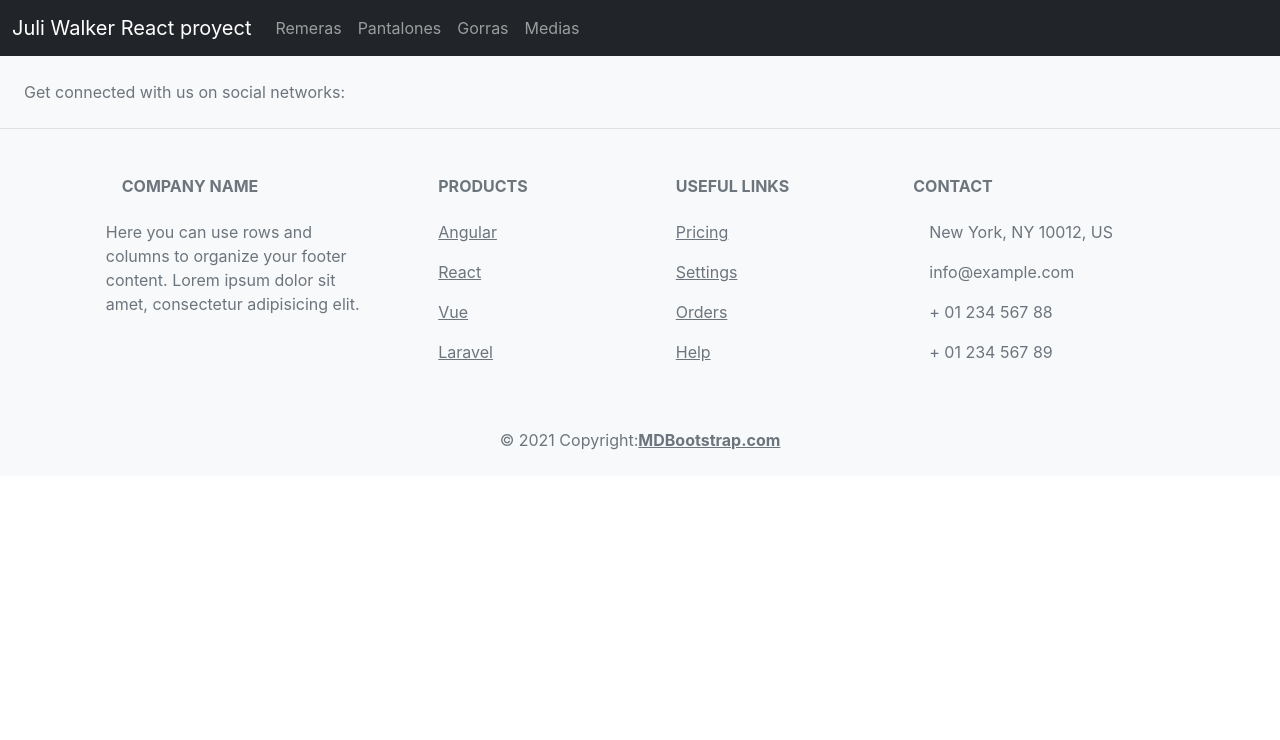
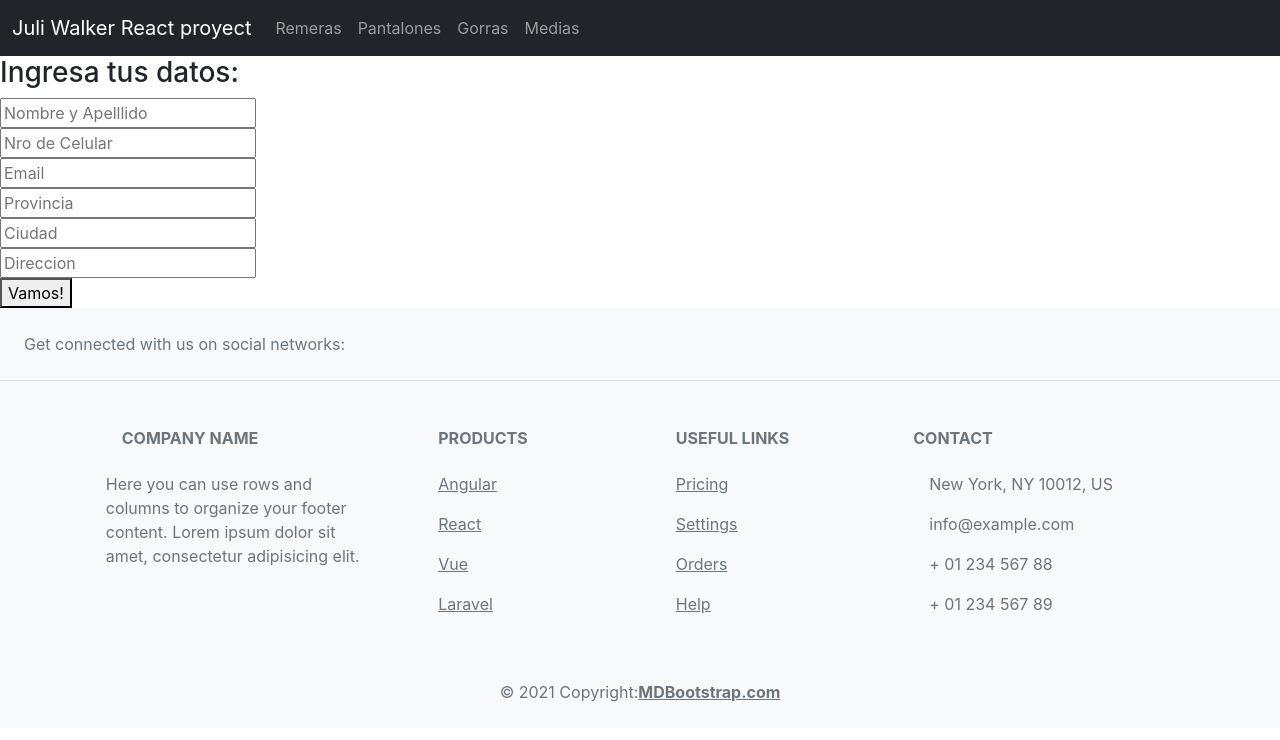
Before and after one commit to JuliWalker/reactApp-JuliWalker, a React (Create React App) app: page /TerminarCompra in a window 1280 px wide. Shown: the top 740 px of the page. Built offline with nearby package versions, Linux system fonts and the light colour scheme.

Commit message:
sumamos el formulario de completar compra y la subida de orden a firebase

```diff
--- a/src/App.js
+++ b/src/App.js
@@ -7,6 +7,7 @@
 import ItemDetailContainer from './components/ItemDetailContainer';
 import Cart from './components/Cart';
 import CartProvider from './components/context/CartProvider';
+import TerminarCompra from './components/TerminarCompra';
 
 export default function App() {
   return (
@@ -34,6 +35,10 @@
               <ItemDetailContainer />
             </Route>
 
+            <Route exact path="/TerminarCompra">
+              <TerminarCompra />
+            </Route>
+
           </Switch>
 
           <Footer />
@@ -47,3 +52,10 @@
 
 // Corregir la logica de desaparecer el carrito aplicando bien sintactic Sugar.
 // Preguntar como mejorar la parte del If de ItemListContainer para no hcer una doble declaración con un VAR
+// hacer validación de datos en todos los formularios.
+// Limpiar el codigo de la rama MediaDeviceInfo, que no quede nada que no se use en la rama productiva
+// Configurar bien el git ignore
+// actualizar el README - Escribir todos los install que llevan el proyecto (node, firebase, boostrap, reactrooter, todo con su versión instalada)
+// Revisar que onda Versel para subir el proyecto a productivo.
+// limpiar todas las cosas que vienen por defecto en el react app y no sirven.
+// Terminar el proyecto con la funcionalidad de compra, guardando los datos de la compra (sin pago) y que te mande a una pagina de "gracias por su compra" y un boton para volver a comrpar.
--- a/src/components/Cart.jsx
+++ b/src/components/Cart.jsx
@@ -4,6 +4,7 @@
 import { cartContext } from "./context/CartProvider";
 import CartItem from "./CartItem";
 import { Link } from 'react-router-dom';
+import { NavLink } from 'react-router-dom';
 
 export default function Cart() {
 
@@ -29,7 +30,7 @@
                     :
                     <div>
                         <p className="mt-5">Cart price: {cartPrice} </p>
-                        <button type="button" className="btn btn-success m-4">Finalizar compra</button>
+                        <NavLink className="btn btn-success m-4" to='/TerminarCompra'>Finalizar compra</NavLink>
                         <button onClick={() => clearCart()} type="button" className="btn btn-danger m-4">Borrar todo</button>
                     </div>
                 }
--- /dev/null
+++ b/src/components/TerminarCompra.jsx
@@ -0,0 +1,85 @@
+import React, { useState, useEffect, useRef, useContext } from "react";
+import firebase from "firebase";
+import { getFirestore } from '../firebase/firebase'
+import { cartContext } from "./context/CartProvider";
+
+export default function TerminarCompra() {
+
+    const [orderId, setOrderId] = useState('');
+
+    const { cart, sumTotal } = useContext(cartContext);
+
+    const nameRef = useRef();
+    const addressRef = useRef();
+    const cityRef = useRef();
+    const stateRef = useRef();
+    const emailRef = useRef();
+    const mobileRef = useRef();
+
+    const [cartPrice, setCartPrice] = useState(0);
+
+    useEffect(() => {
+            setCartPrice(sumTotal());
+    }, [cart])
+
+    function handleClick() {
+
+        const db = getFirestore();
+        const orders = db.collection("orders");
+
+        const miOrden = {
+            buyer: {
+                name: nameRef.current.value,
+                address: addressRef.current.value,
+                city: cityRef.current.value,
+                state: stateRef.current.value,
+                email: emailRef.current.value,
+                mobile: mobileRef.current.value,
+            },
+            items: cart,
+            total: cartPrice,
+            date: firebase.firestore.Timestamp.fromDate(new Date())
+        }
+
+        orders.add(miOrden)
+            .then(({ id }) => {
+                console.log('orden ingresada: ' + id);
+                setOrderId(id);
+            })
+            .catch((err) => {
+                console.log(err);
+            });
+
+    }
+
+    return (
+
+        <>
+            {orderId && (<h1>Felicitaciones tu order es {orderId}</h1>)}
+
+            <div>
+                <h3>Ingresa tus datos:</h3>
+
+                <input type="text" name="name" ref={nameRef} placeholder="Nombre y Apelllido" />
+                <br />
+
+                <input type="text" name="mobile" ref={mobileRef} placeholder="Nro de Celular" />
+                <br />
+
+                <input type="text" name="email" ref={emailRef} placeholder="Email" />
+                <br />
+
+                <input type="text" name="state" ref={stateRef} placeholder="Provincia" />
+                <br />
+
+                <input type="text" name="city" ref={cityRef} placeholder="Ciudad" />
+                <br />
+
+                <input type="text" name="address" ref={addressRef} placeholder="Direccion" />
+                <br />
+
+                <button onClick={() => handleClick()} >Vamos!</button>
+            </div>
+        </>
+    );
+}
```
